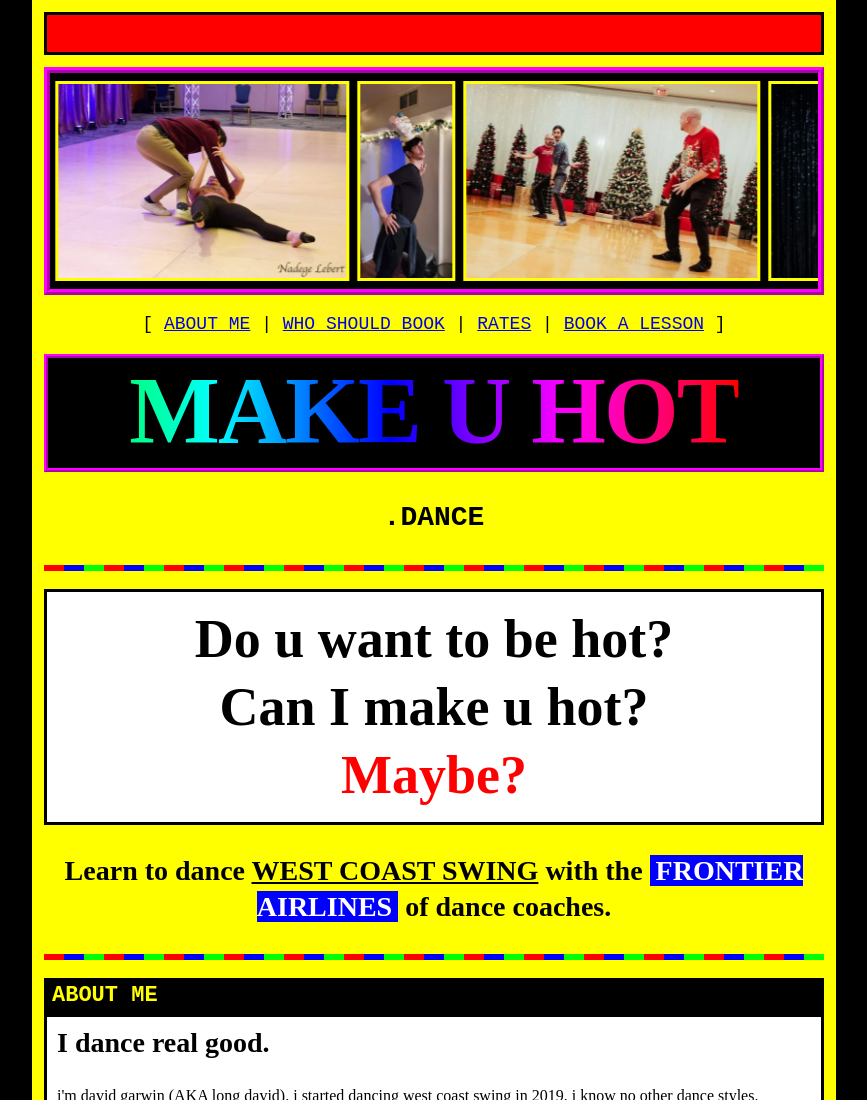
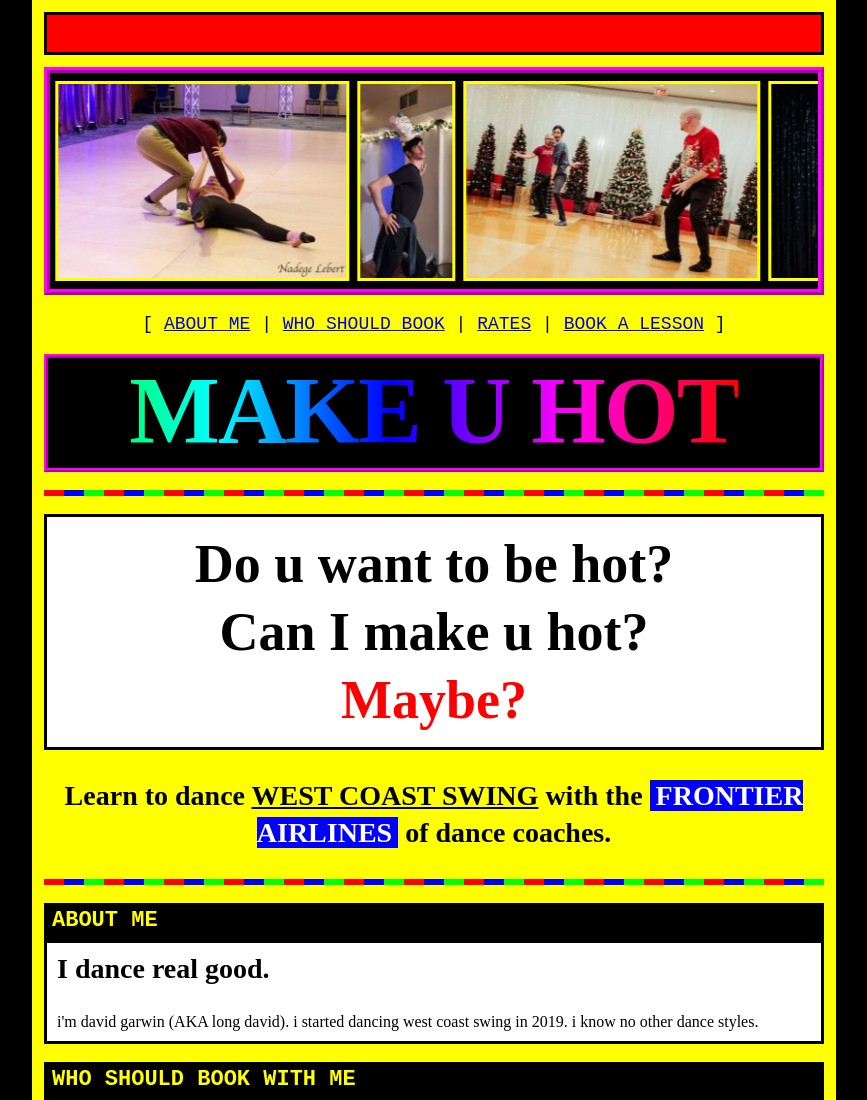
Before and after one commit to dgarwin/makeuhot, a plain HTML site: page index.html in a window 1280 px wide. Shown: the top 1100 px of the page, without its empty margins (206-1073 px from the left). Drawn offline with Linux system fonts and the light colour scheme.

Commit message:
Remove .DANCE subtitle
Co-Authored-By: Claude Opus 5.5 <noreply@anthropic.com>
Claude-Session: https://claude.ai/code/session_01J1tMHNcXxCL5p31spaxMdW

```diff
--- a/index.html
+++ b/index.html
@@ -81,7 +81,6 @@
 <p class="center mono">[ <a href="#about">ABOUT ME</a> | <a href="#who">WHO SHOULD BOOK</a> | <a href="#rates">RATES</a> | <a href="#book">BOOK A LESSON</a> ]</p>
 
 <h1 class="center" style="background:#000;padding:10px 4px 14px;border:4px ridge #f0f"><span class="rainbow">MAKE U HOT</span></h1>
-<p class="center mono big">.DANCE</p>
 
 <hr>
 
```
